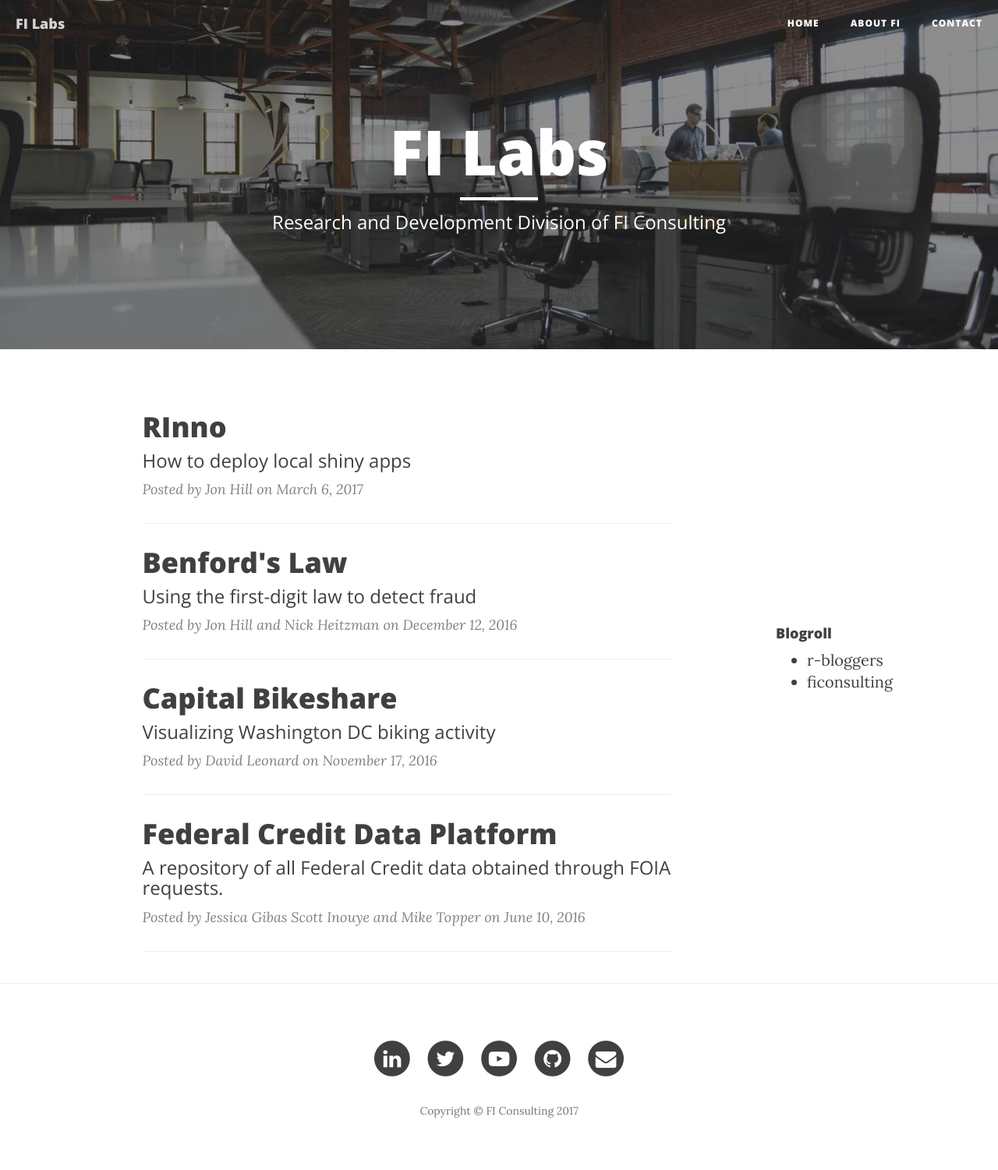
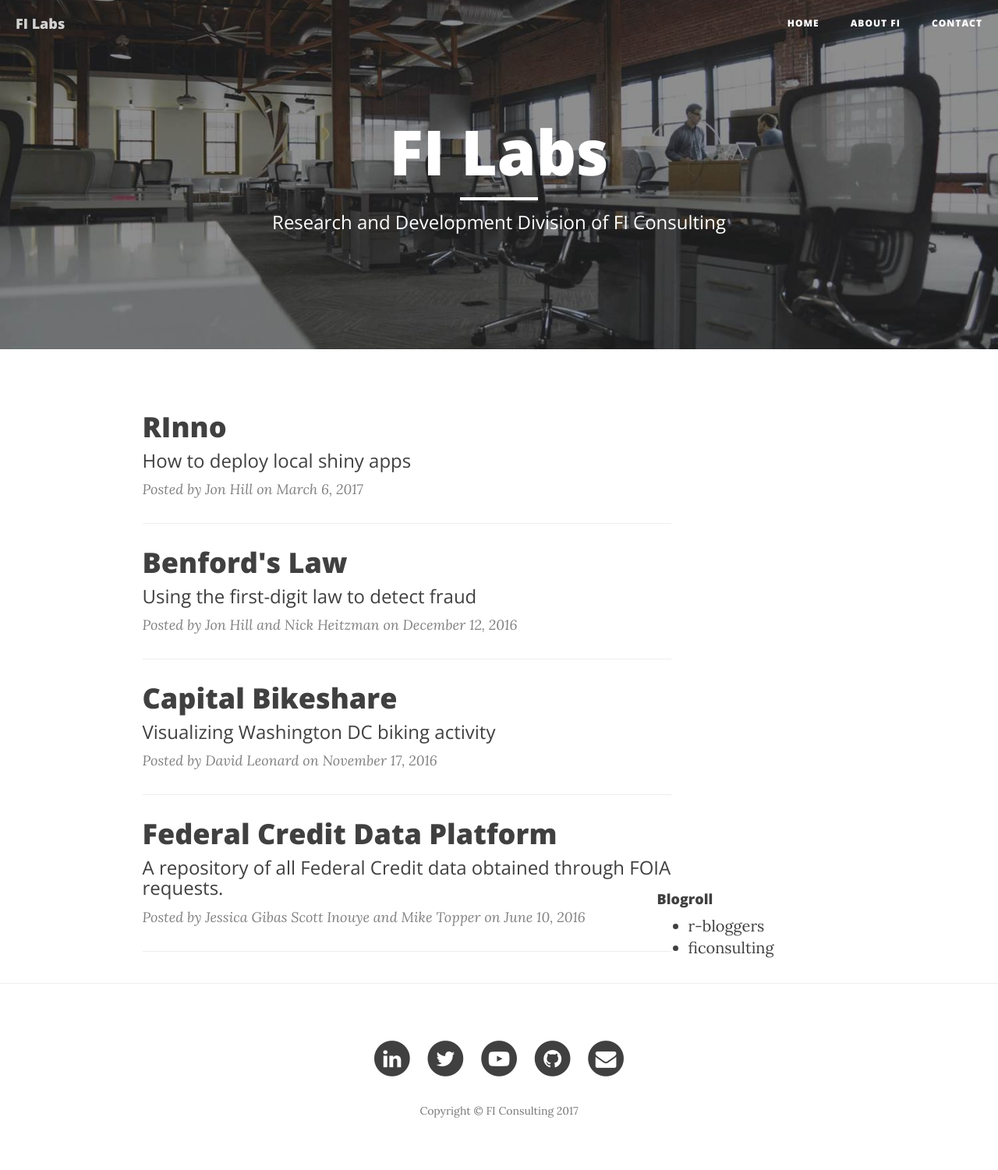
Before and after one commit to ficonsulting/filabs, a Jekyll site: the page built from index.html, in a window 1280 px wide. Shown: the whole page at 78% size. Built offline with Jekyll 4.4.1, drawn with Linux system fonts in a browser that asks for light colours; nearby versions of some CDN libraries; the list of posts is cut into pages by our own code.

Commit message:
Update syntax.css

```diff
--- a/css/syntax.css
+++ b/css/syntax.css
@@ -85,9 +85,9 @@
 .highlight .gc { color: #999; background-color: #EAF2F5; }
 
 div#sidebar {
-  position: fixed;
+  position: absolute;
     bottom: 0;
     right: 0;
     width: 300px;
-    border: none;
+    border: 0px;
 }
```
